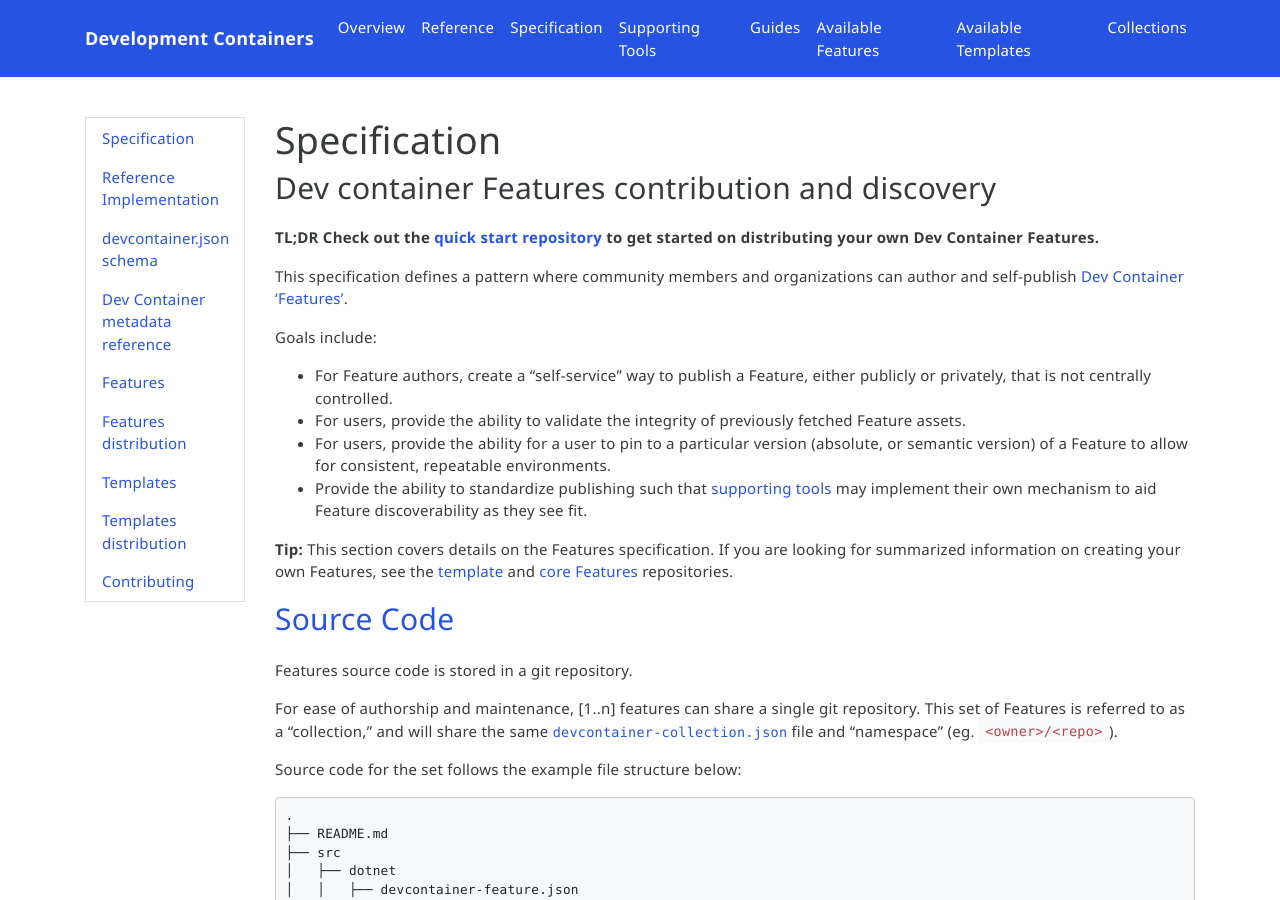
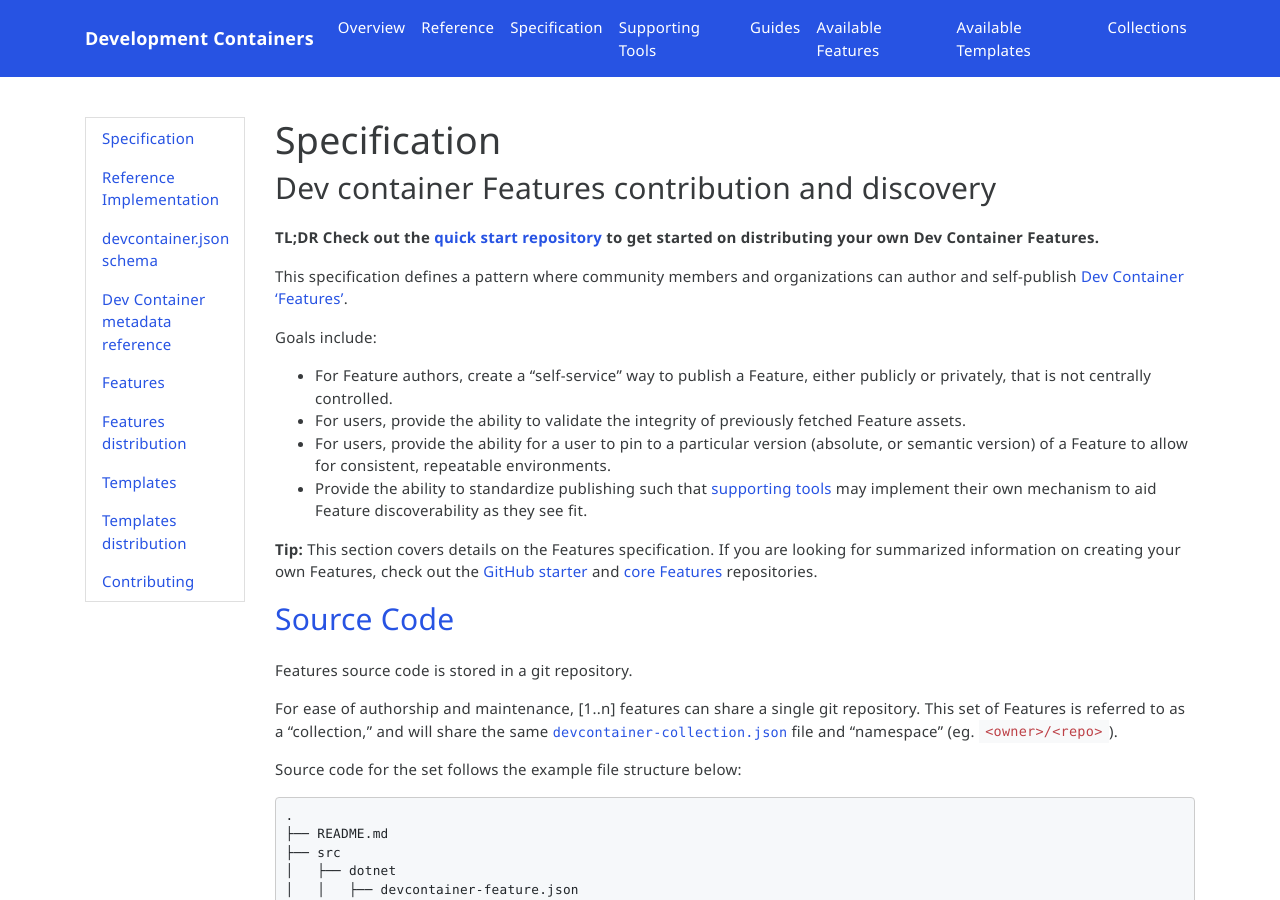
Before and after one commit to devcontainers/devcontainers.github.io, a Jekyll site: the page built from _implementors/features-distribution.md, in a window 1280 px wide and 900 px high. Built offline with Jekyll 4.4.1, drawn with Linux system fonts in a browser that asks for light colours; nearby versions of some CDN libraries; comment, search, counter and statistics services are not loaded.

Commit message:
Update features-distribution.md

```diff
--- a/_implementors/features-distribution.md
+++ b/_implementors/features-distribution.md
@@ -17,7 +17,7 @@
 - For users, provide the ability for a user to pin to a particular version (absolute, or semantic version) of a Feature to allow for consistent, repeatable environments.
 - Provide the ability to standardize publishing such that [supporting tools](../../supporting) may implement their own mechanism to aid Feature discoverability as they see fit.
 
-> **Tip:** This section covers details on the Features specification. If you are looking for summarized information on creating your own Features, see the [template](https://github.com/devcontainers/feature-template) and [core Features](https://github.com/devcontainers/features) repositories.
+> **Tip:** This section covers details on the Features specification. If you are looking for summarized information on creating your own Features, check out the [GitHub starter](https://github.com/devcontainers/feature-starter) and [core Features](https://github.com/devcontainers/features) repositories.
 
 ## <a href="#source-code" name="source-code" class="anchor"> Source Code </a>
 
```
